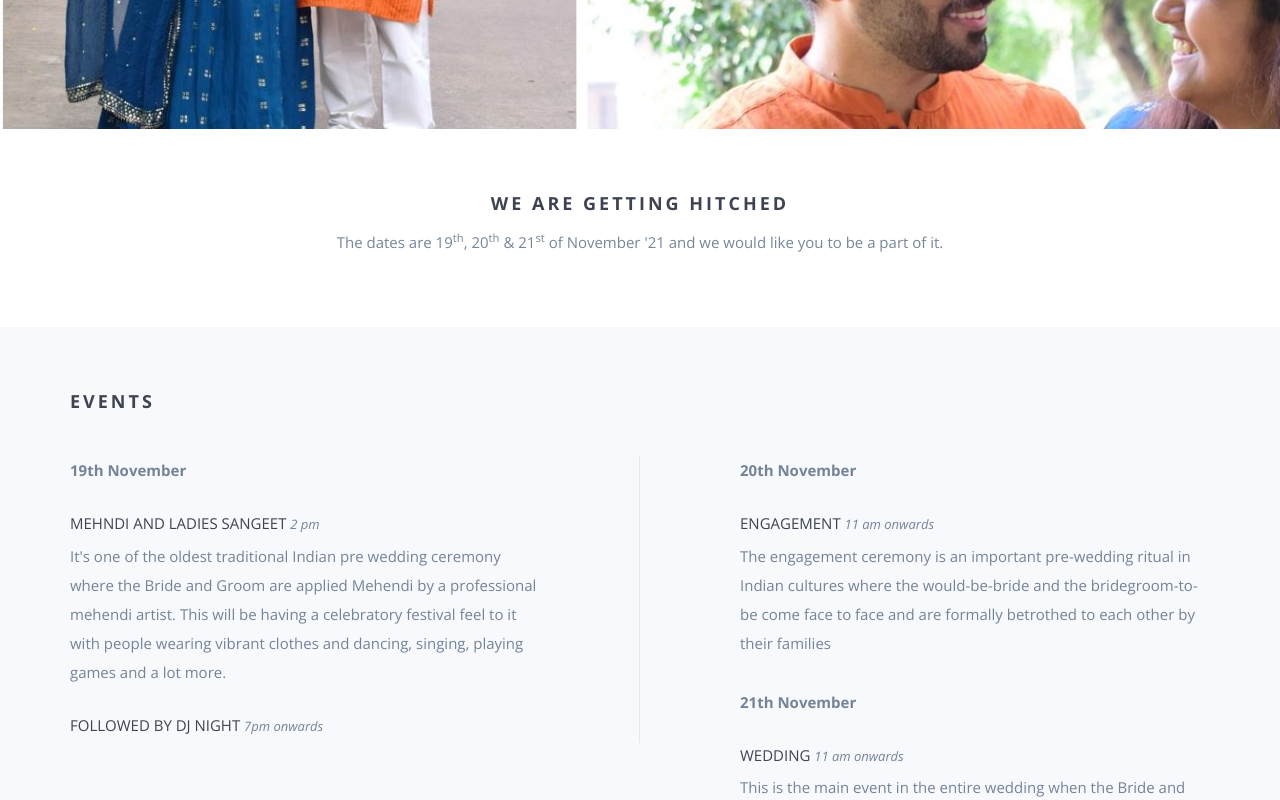
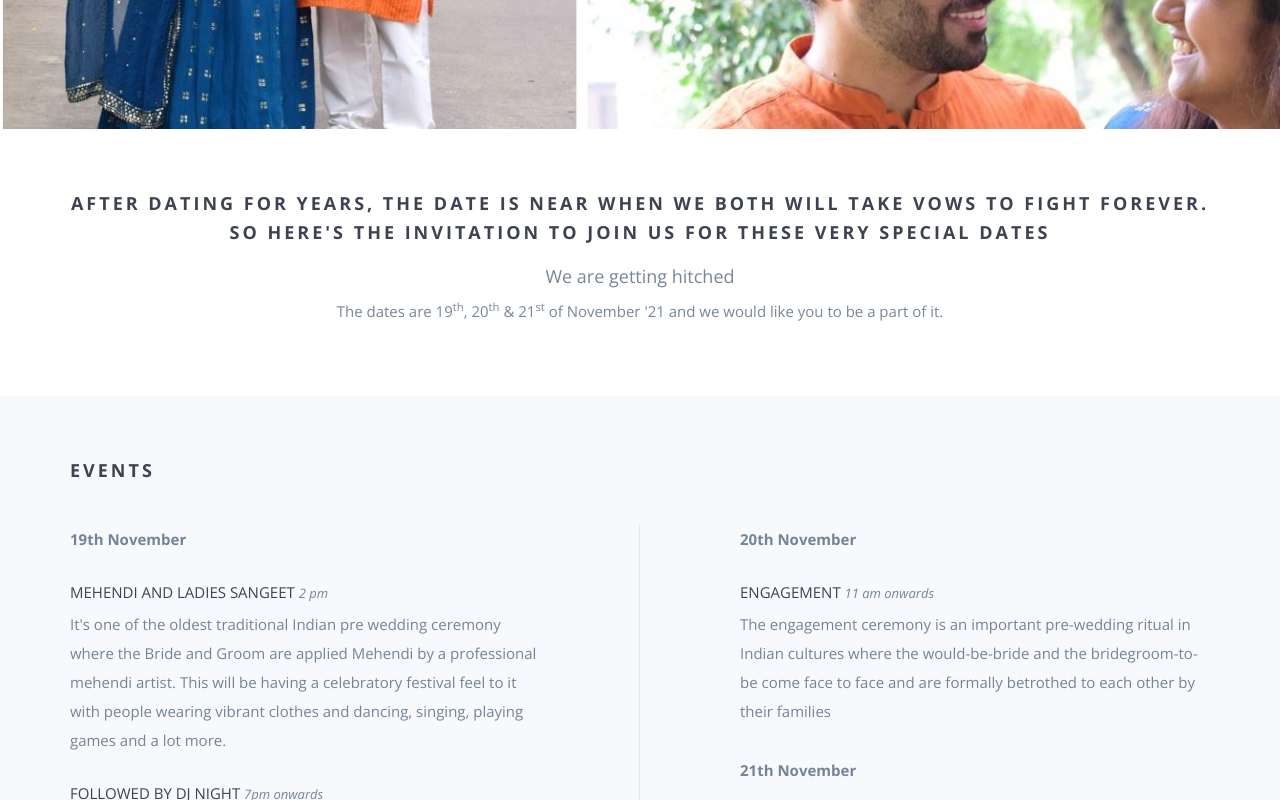
Before and after one commit to KapilKetan/Mehak-Ankit.github.io, a website: page index.html in a window 1280 px wide. Shown: the part 621-1421 px from the top of the page. Drawn offline with nearby package versions, Linux system fonts and the light colour scheme; a script that the page names is missing.

Commit message:
Update index.html

```diff
--- a/index.html
+++ b/index.html
@@ -82,7 +82,11 @@
     <div class="container">
         <div class="row">
             <div class="col-md-12 text-center">
-                <h3>We are getting hitched</h3>
+                <h3>After dating for years, the date is near when
+we both will take vows to fight forever.
+So here's the invitation to join us for these
+very special dates<h3>
+                <h4>We are getting hitched</h4>
                 <p>The dates are 19<sup>th</sup>, 20<sup>th</sup> & 21<sup>st</sup> of November '21 and we would like you to be a part of
                     it.</p>
             </div>
@@ -104,7 +108,7 @@
                 </div>
 
                 <div class="wp4">
-                    <h5>Mehndi and Ladies Sangeet <span class="time">2 PM</span></h5>
+                    <h5>Mehendi and Ladies Sangeet <span class="time">2 PM</span></h5>
                     <p>It's one of the oldest traditional Indian pre wedding ceremony where the Bride and Groom are applied Mehendi by a professional mehendi artist.
                         This will be having a celebratory festival feel to it with people wearing vibrant clothes and dancing, singing, playing games and a lot more.</p>
 
```
